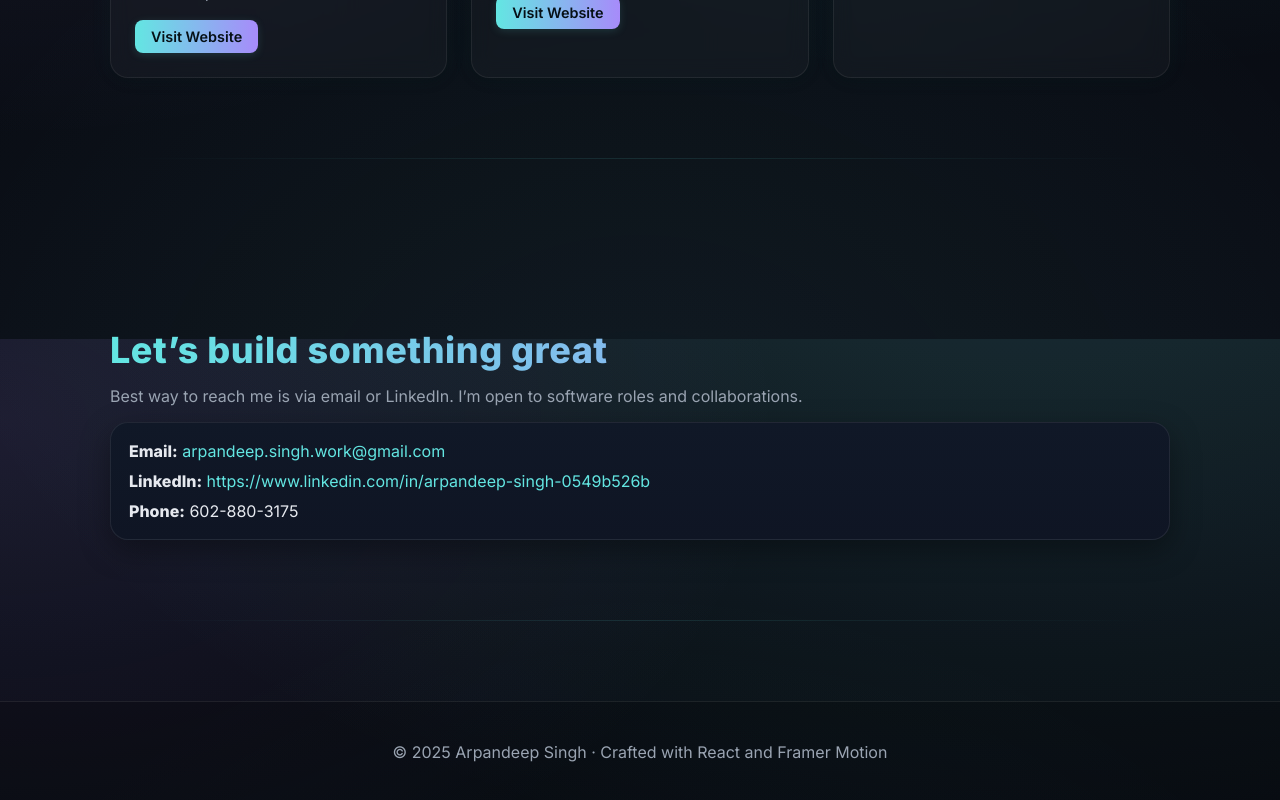
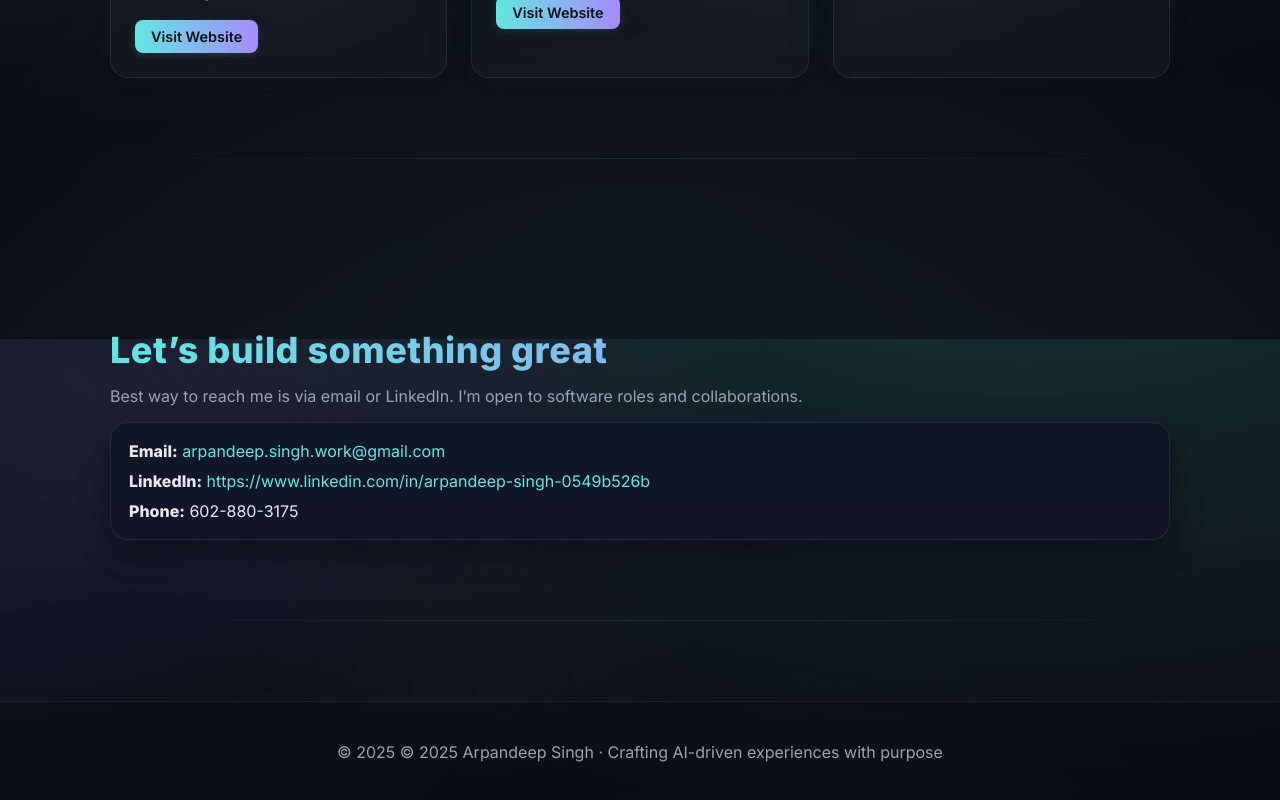
Before and after one commit to iArpan123/arpandeep-portfolio, a React (Create React App) app: page / in a window 1280 px wide. Shown: the part 4461-5261 px from the top of the page. Built offline with nearby package versions, Linux system fonts and the light colour scheme.

Commit message:
updated footer

```diff
--- a/src/components/Footer.jsx
+++ b/src/components/Footer.jsx
@@ -4,7 +4,7 @@ export default function Footer() {
   return (
     <footer className="footer">
       <div className="container">
-        © {new Date().getFullYear()} Arpandeep Singh · Crafted with React and Framer Motion
+        © {new Date().getFullYear()} © 2025 Arpandeep Singh · Crafting AI-driven experiences with purpose
       </div>
     </footer>
   );
```
